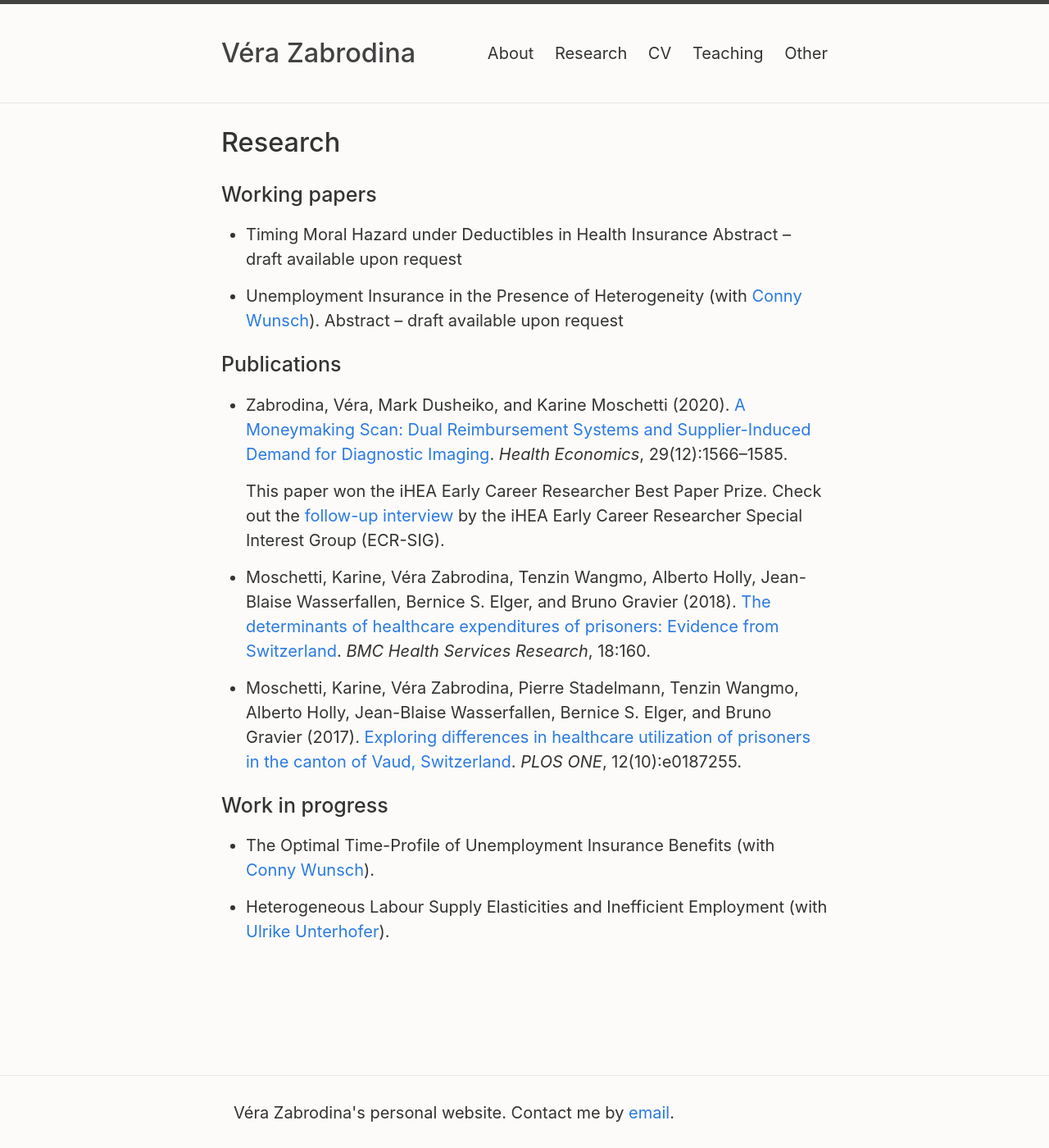
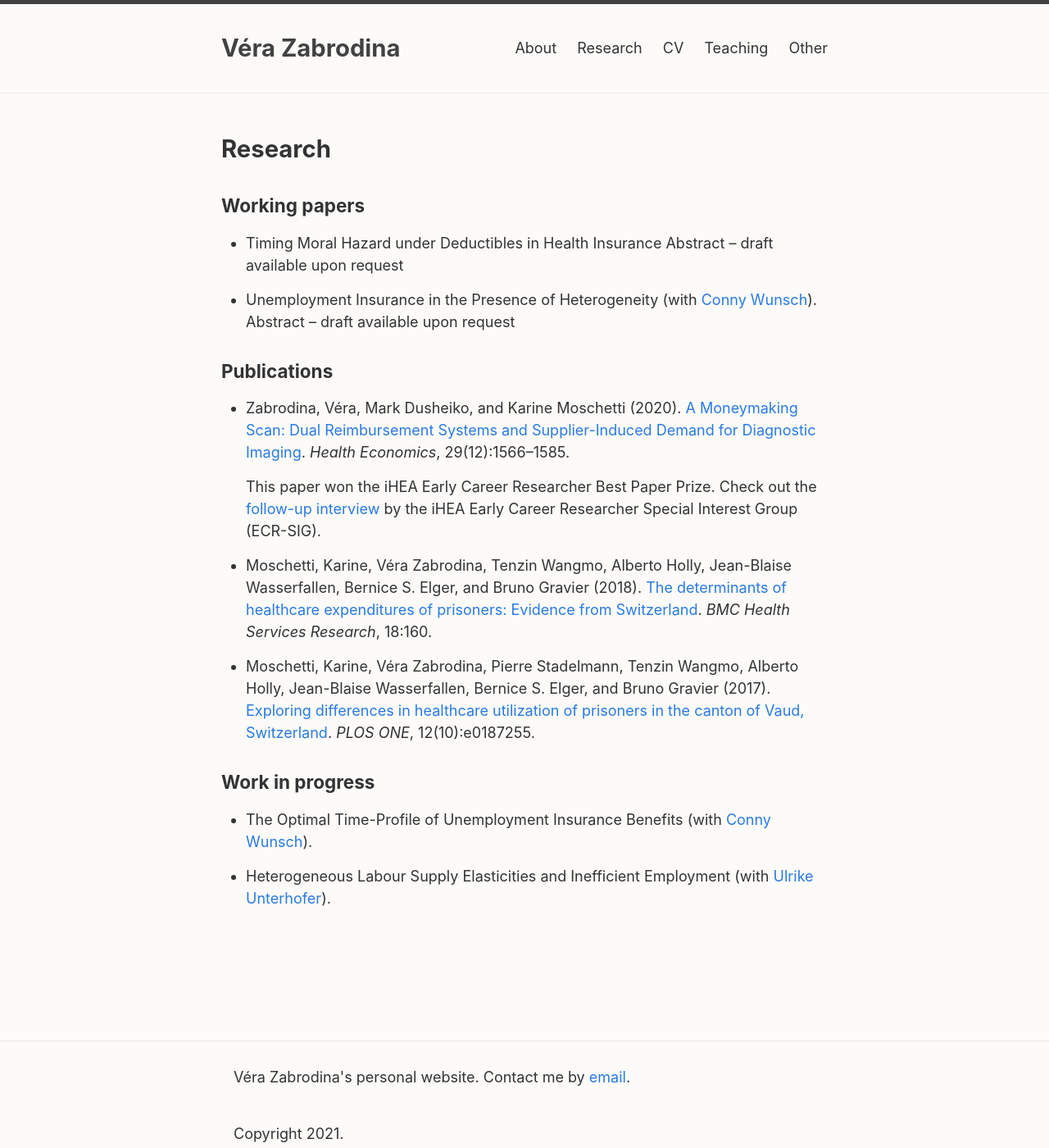
Before and after one commit to verazb/verazb.github.io, a Jekyll site: the page built from research.md, in a window 1280 px wide and 1400 px high. Shown: the whole window at 82% size. Built offline with Jekyll 4.4.1, drawn with Linux system fonts in a browser that asks for light colours; some web fonts are replaced; our own code applies the rules of GitHub Pages for plain Markdown files.

Commit message:
margins adjustment

```diff
--- a/_sass/minima/_base.scss
+++ b/_sass/minima/_base.scss
@@ -104,8 +104,8 @@ li {
  * Headings
  */
 h1, h2, h3, h4, h5, h6 {
-  font-weight: 500;
-  scroll-margin-top: 110px;
+  font-weight: 700;
+  scroll-margin-top: 120px;
 }
 
 
--- a/_sass/minima/_layout.scss
+++ b/_sass/minima/_layout.scss
@@ -19,7 +19,7 @@
 
 .site-title {
   @include relative-font-size(1.625);
-  font-weight: 500;
+  font-weight: 700;
   margin-bottom: 0;
   float: left;
 
@@ -266,8 +266,8 @@
 .post-content {
   margin-bottom: $spacing-unit;
 
-  h1, h2, h3 { margin-top: 20px }
-  h4, h5, h6 { margin-top: 20px }
+  h1, h2, h3 { margin-top: $spacing-unit }
+  h4, h5, h6 { margin-top: $spacing-unit }
 
   h2 {
     @include relative-font-size(1.75);
--- a/_sass/minima/initialize.scss
+++ b/_sass/minima/initialize.scss
@@ -2,12 +2,9 @@
 
 // Define defaults for each variable.
 
-@import url('https://fonts.googleapis.com/css?family=Muli&display=swap');
-@import url('https://fonts.googleapis.com/css?family=Quicksand&display=swap');
-
 $base-font-family: -apple-system, system-ui, BlinkMacSystemFont, "Segoe UI", "Segoe UI Symbol", "Segoe UI Emoji", "Apple Color Emoji", Roboto, Helvetica, Arial, sans-serif !default;
 $code-font-family: "Menlo", "Inconsolata", "Consolas", "Roboto Mono", "Ubuntu Mono", "Liberation Mono", "Courier New", monospace;
-$base-font-size:   20px !default;
+$base-font-size:   18px !default;
 $base-font-weight: 400 !default;
 $small-font-size:  $base-font-size * 0.875 !default;
 $base-line-height: 1.5 !default;
```
Also changed, not shown: index.md (+2 -2 lines).
